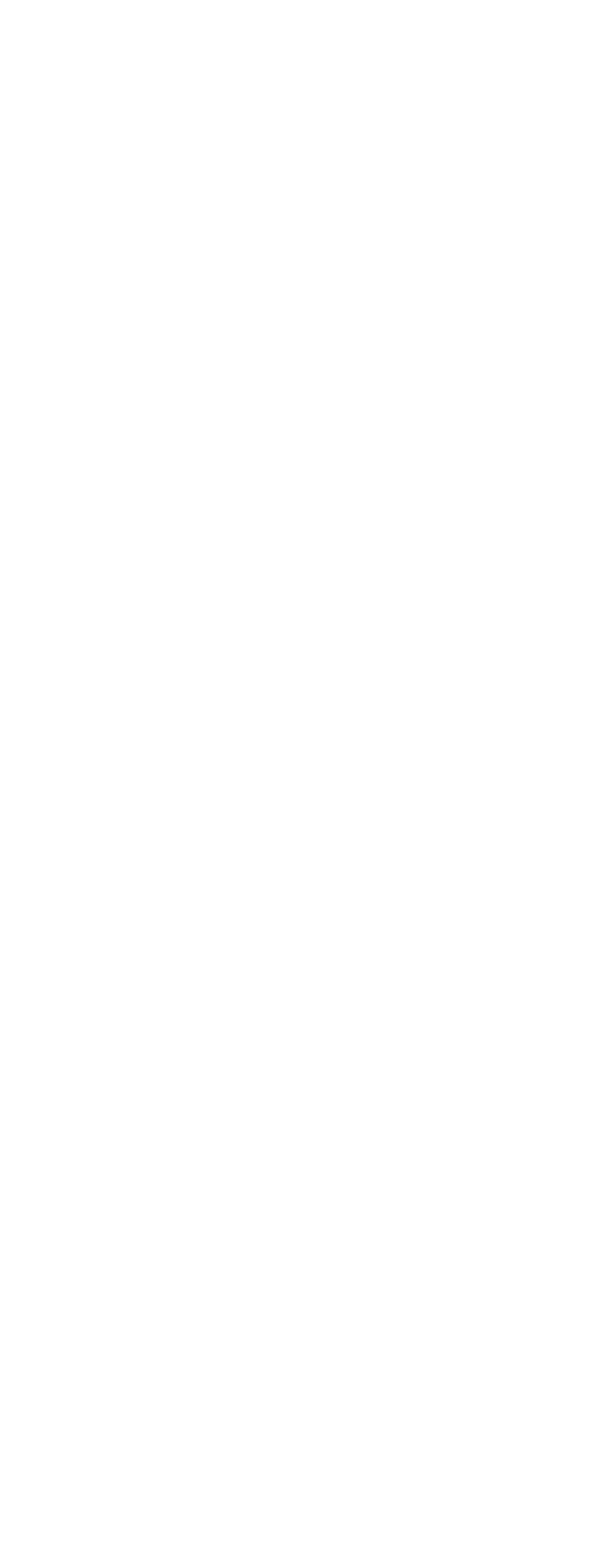
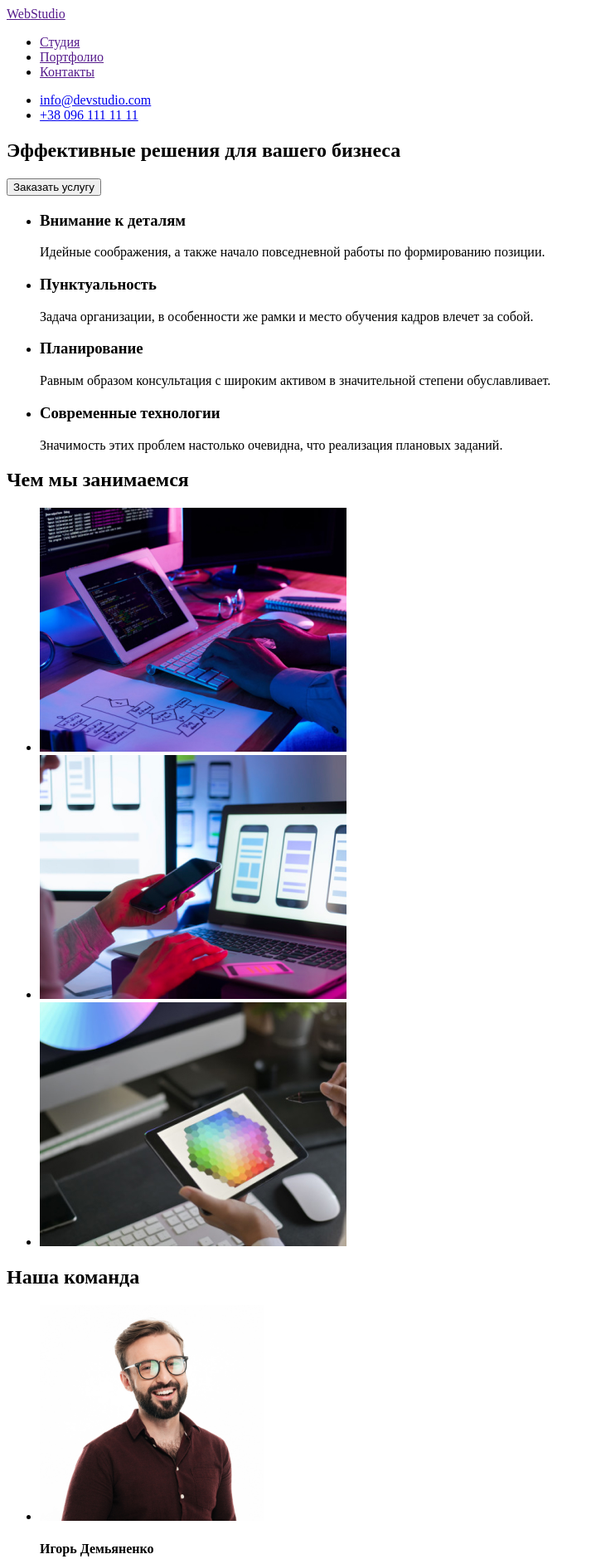
Before and after one commit to Vladyslav61/goit-markup-hw-01, a plain HTML site: page index.html in a window 1280 px wide. Shown: the top 1879 px of the page at 83% size, without its empty margins (0-719 px from the left). Before the commit the page ends 800 px from the top, so only its background shows below. Drawn offline with Linux system fonts and the light colour scheme.

Commit message:
Semantic structure, ver.1

```diff
--- a/index.html
+++ b/index.html
@@ -1,10 +1,134 @@
 <!DOCTYPE html>
-<html lang="en">
+<html lang="ru">
   <head>
     <meta charset="UTF-8" />
     <meta http-equiv="X-UA-Compatible" content="IE=edge" />
     <meta name="viewport" content="width=device-width, initial-scale=1.0" />
-    <title>Document</title>
+    <title>Web Studio (Version 2.1)</title>
   </head>
-  <body></body>
+  <body>
+    <header>
+      <a href=""><span>Web</span>Studio</a>
+      <nav>
+        <ul>
+          <li><a href="">Студия</a></li>
+          <li><a href="">Портфолио</a></li>
+          <li><a href="">Контакты</a></li>
+        </ul>
+      </nav>
+      <ul>
+        <li><a href="mailto:info@devstudio.com">info@devstudio.com</a></li>
+        <li><a href="te:+380961111111">+38 096 111 11 11</a></li>
+      </ul>
+    </header>
+
+    <main>
+      <!--  Top Section -->
+      <section>
+        <h1>Эффективные решения для вашего бизнеса</h1>
+        <button type="button">Заказать услугу</button>
+      </section>
+      <!-- Advantages -->
+      <section>
+        <ul>
+          <li>
+            <h3>Внимание к деталям</h3>
+            <p>
+              Идейные соображения, а также начало повседневной работы по
+              формированию позиции.
+            </p>
+          </li>
+          <li>
+            <h3>Пунктуальность</h3>
+            <p>
+              Задача организации, в особенности же рамки и место обучения кадров
+              влечет за собой.
+            </p>
+          </li>
+          <li>
+            <h3>Планирование</h3>
+            <p>
+              Равным образом консультация с широким активом в значительной
+              степени обуславливает.
+            </p>
+          </li>
+          <li>
+            <h3>Современные технологии</h3>
+            <p>
+              Значимость этих проблем настолько очевидна, что реализация
+              плановых заданий.
+            </p>
+          </li>
+        </ul>
+      </section>
+      <!-- Type of Services -->
+      <section>
+        <h2>Чем мы занимаемся</h2>
+        <ul>
+          <li>
+            <img
+              src="./img/servise-1.jpg"
+              alt="Первый вид услуги"
+              width="370"
+            />
+          </li>
+          <li>
+            <img
+              src="./img/servise-2.jpg"
+              alt="Второй вид услуги"
+              width="370"
+            />
+          </li>
+          <li>
+            <img
+              src="./img/servise-3.jpg"
+              alt="Третий вид услуги"
+              width="370"
+            />
+          </li>
+        </ul>
+      </section>
+      <!-- Our team -->
+      <section>
+        <h2>Наша команда</h2>
+        <ul>
+          <li>
+            <img
+              src="./img/p-designer.jpg"
+              alt="Игорь Демьяненко"
+              width="270"
+            />
+            <h4>Игорь Демьяненко</h4>
+            <p lang="en">Product Designer</p>
+          </li>
+          <li>
+            <img src="./img/f-developer.jpg" alt="Ольга Репина" width="270" />
+            <h4>Ольга Репина</h4>
+            <p lang="en">Frontend Developer</p>
+          </li>
+          <li>
+            <img src="./img/marketing.jpg" alt="Николай Тарасов" width="270" />
+            <h4>Николай Тарасов</h4>
+            <p lang="en">Marketing</p>
+          </li>
+          <li>
+            <img src="./img/ui-designer.jpg" alt="Михаил Ермаков" width="270" />
+            <h4>Михаил Ермаков</h4>
+            <p lang="en">UI Designer</p>
+          </li>
+        </ul>
+      </section>
+    </main>
+
+    <footer>
+      <a href=""><span>Web</span>Studio</a>
+      <address>
+        <p>г. Киев, пр-т Леси Украинки, 26</p>
+        <ul>
+          <li><a href="mailto:info@devstudio.com">info@devstudio.com</a></li>
+          <li><a href="tel:+380961111111">+38 096 111 11 11</a></li>
+        </ul>
+      </address>
+    </footer>
+  </body>
 </html>
```
Also changed, not shown: img/f-developer.jpg (added), img/marketing.jpg (added), img/p-designer.jpg (added), img/servise-1.jpg (added), img/servise-2.jpg (added), img/servise-3.jpg (added), img/ui-designer.jpg (added).
